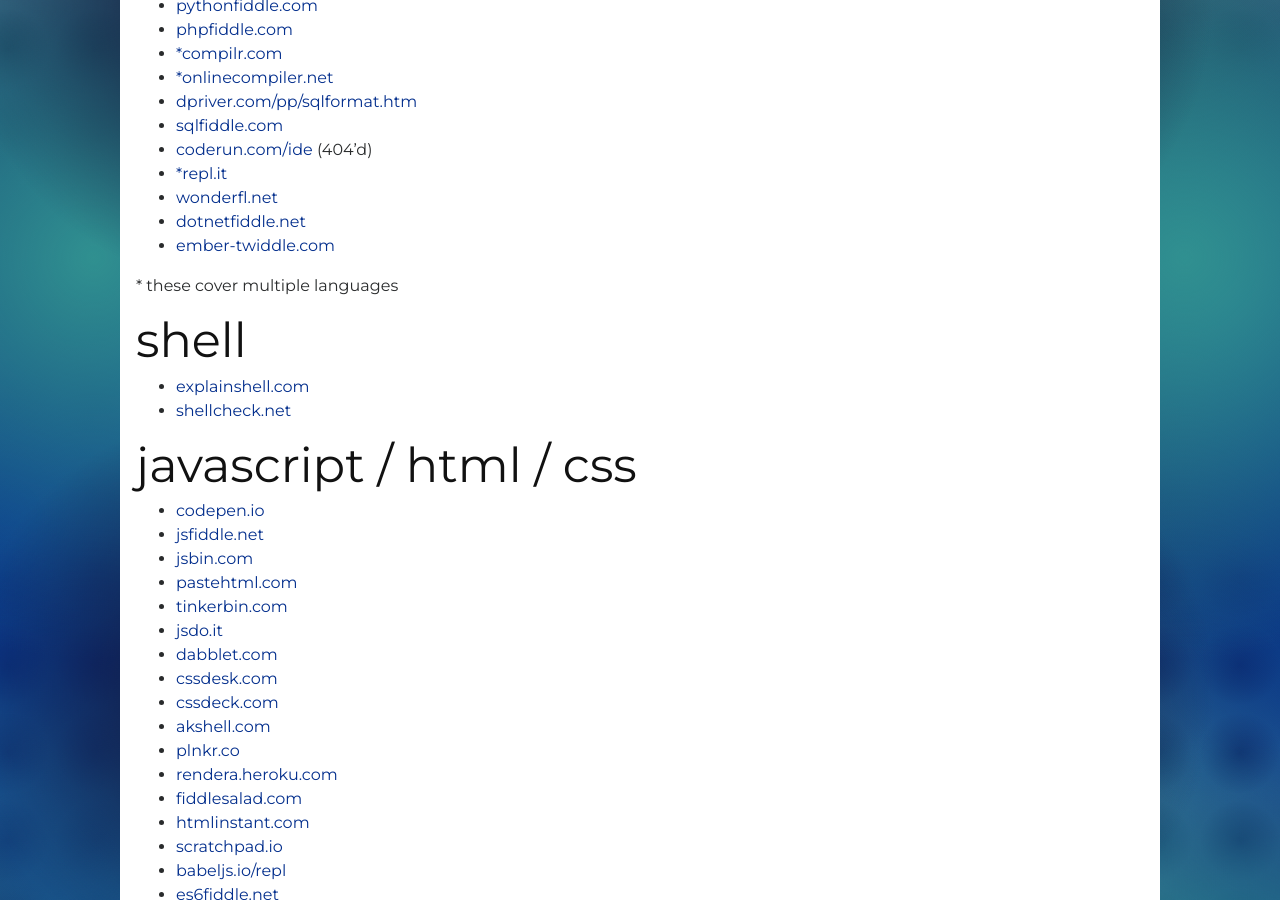
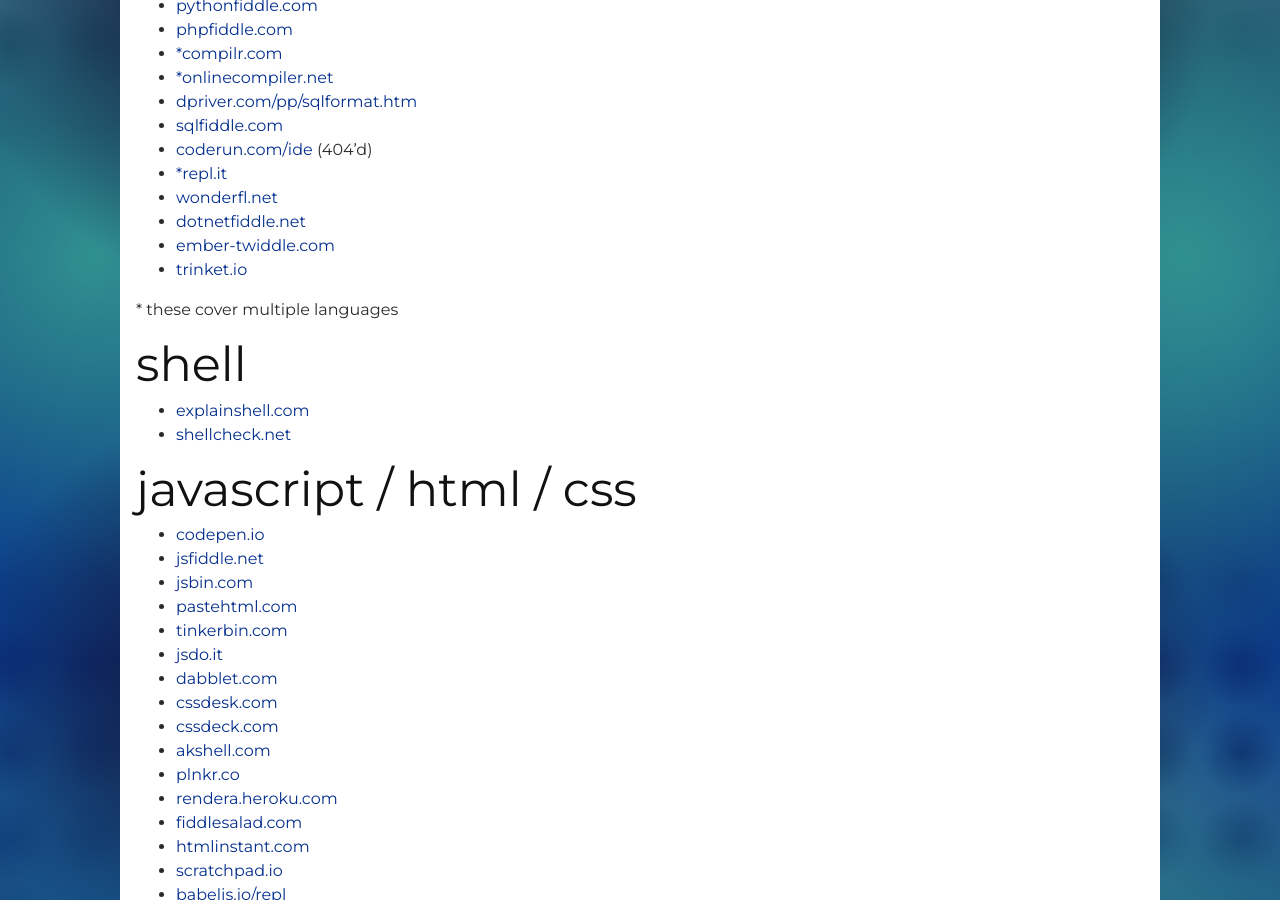
Before and after one commit to JKirchartz/jkirchartz.github.com, a Jekyll site: the page built from _posts/2012-06-06-sites-to-troubleshoot-code-in-your-browser.md, in a window 1280 px wide and 900 px high, scrolled down 927 px. Built offline with Jekyll 4.4.1, drawn with Linux system fonts in a browser that asks for light colours; nearby versions of some CDN libraries; comment, search, counter and statistics services are not loaded.

Commit message:
add trinket.io

```diff
--- a/_posts/2012-06-06-sites-to-troubleshoot-code-in-your-browser.md
+++ b/_posts/2012-06-06-sites-to-troubleshoot-code-in-your-browser.md
@@ -27,6 +27,7 @@
 * [wonderfl.net](http://wonderfl.net/)
 * [dotnetfiddle.net](http://dotnetfiddle.net/)
 * [ember-twiddle.com](https://ember-twiddle.com/)
+* [trinket.io](https://trinket.io/)
 
 \* these cover multiple languages
 
```
